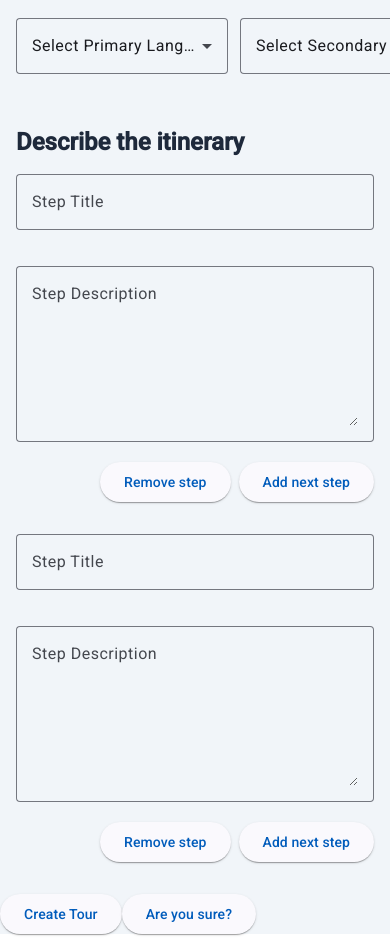
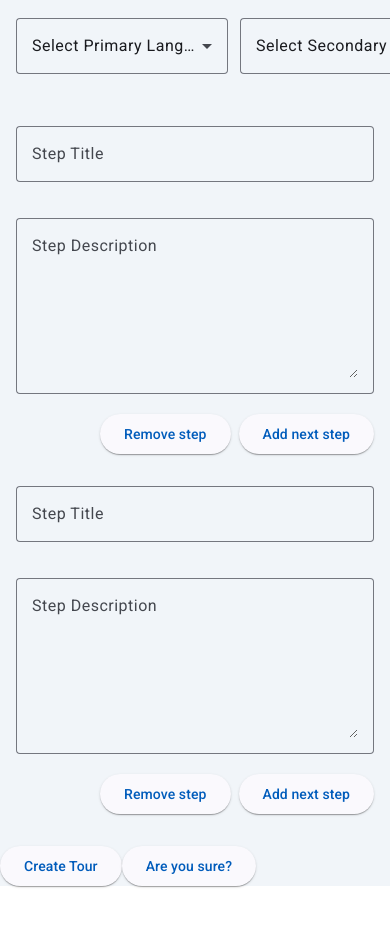
Before and after one commit to leepaolo/vit-thailand-tours, an Angular app: page /create-tour in a window 390 px wide. Shown: the part 846-1784 px from the top of the page. After the commit the page ends 1736 px from the top, so only its background shows below. Built offline with nearby package versions, Linux system fonts and the light colour scheme.

Commit message:
Refactor(CREATE TOUR): Added tour steps

```diff
--- a/src/app/pages/tour/create-tour/create-tour.component.html
+++ b/src/app/pages/tour/create-tour/create-tour.component.html
@@ -1,22 +1,6 @@
-<!-- Conditional section that shows when the tour is created -->
-<!-- <div
-  *ngIf="isTourCreated; else formSection"
-  class="mt-6 p-4 bg-green-100 rounded-lg"
->
-  <h2 class="text-lg font-semibold text-green-600">Tour was created!</h2>
-  <p class="text-gray-700">Want to create a new one?</p>
-  <app-button
-    [text]="'Create New Tour'"
-    (click)="isTourCreated = false"
-  ></app-button>
-</div> -->
-
-<!-- Form Section: Hidden when tour is created -->
-<!-- <ng-template #formSection> -->
-<!-- Conditional section that shows when the tour is created -->
 <form [formGroup]="tourForm" (ngSubmit)="onSubmit()">
   <section class="grid grid-cols-1 md:grid-cols-2 p-4 gap-8">
-    <!-- Grid item 1: Regular form fields -->
+    <!-- LEFT TOUR META -->
     <div>
       <h2
         class="text-2xl sm:text-3xl md:text-4xl lg:text-5xl font-semibold text-slate-800 mb-4"
@@ -57,7 +41,7 @@
       </div>
     </div>
 
-    <!-- Grid item 2: Dynamic step section -->
+    <!-- RIGHT TOUR META -->
     <div>
       <h2
         class="text-2xl sm:text-3xl md:text-4xl lg:text-5xl font-semibold text-slate-800 mb-4"
@@ -75,64 +59,14 @@
     </div>
   </section>
 
-  <section class="grid grid-cols-1 md:grid-cols-2 p-4 gap-8 w-full">
-    <!-- Steps Section -->
-    <section class="col-span-2">
-      <h2
-        class="text-2xl sm:text-3xl md:text-4xl lg:text-5xl font-semibold text-slate-800 mb-4"
-      >
-        Describe the itinerary
-      </h2>
-
-      <div formArrayName="steps" class="grid grid-cols-1 md:grid-cols-2 gap-8">
-        <div
-          *ngFor="let step of steps.controls; let i = index"
-          [formGroupName]="i"
-        >
-          <div class="w-full">
-            <app-input-text
-              [placeholder]="'Step Title'"
-              formControlName="tourStepTitle"
-              validateFormBorder
-            ></app-input-text>
-            <div
-              *ngIf="step.get('tourStepTitle')?.errors?.['required'] && step.get('tourStepTitle')?.touched"
-              class="text-red-600 text-sm"
-            >
-              Step Title is required.
-            </div>
-          </div>
-
-          <div class="w-full">
-            <app-text-area
-              [placeholder]="'Step Description'"
-              formControlName="tourStepDescription"
-              validateFormBorder
-            ></app-text-area>
-            <div
-              *ngIf="step.get('tourStepDescription')?.errors?.['required'] && step.get('tourStepDescription')?.touched"
-              class="text-red-600 text-sm"
-            >
-              Step Description is required.
-            </div>
-          </div>
-
-          <!-- Button to ADD/REMOVE Steps -->
-          <section class="flex justify-end gap-2">
-            <app-button
-              [text]="'Remove step'"
-              (click)="removeStep(i)"
-            ></app-button>
-
-            <app-button
-              [text]="'Add next step'"
-              [type]="'button'"
-              (click)="addStep()"
-            ></app-button>
-          </section>
-        </div>
-      </div>
-    </section>
+  <!-- TOUR STEPS -->
+  <section class="p-4">
+    <app-tour-steps
+      [parentForm]="tourForm"
+      [steps]="steps"
+      (addStep)="addStep()"
+      (removeStep)="removeStep($event)"
+    ></app-tour-steps>
   </section>
 
   <!-- Submit button -->
@@ -149,7 +83,3 @@
     ></app-button>
   </div>
 </form>
-<!-- </ng-template> -->
-
-<!-- REUSABLE COMPONENTS -->
-<!-- <app-tour-info [tourInfoForm]="tourForm"></app-tour-info> -->
--- a/src/app/pages/tour/create-tour/create-tour.component.ts
+++ b/src/app/pages/tour/create-tour/create-tour.component.ts
@@ -29,6 +29,7 @@ import { MatIconModule } from '@angular/material/icon';
 import { TourInfoComponent } from './form/tour-info.component';
 import { TourImageUploadComponent } from './form/tour-image-upload.component';
 import { TourMetaComponent } from './form/tour-meta.component';
+import { TourStepsComponent } from './form/tour-steps.component';
 
 @Component({
   selector: 'app-create-tour',
@@ -47,6 +48,7 @@ import { TourMetaComponent } from './form/tour-meta.component';
     TourInfoComponent,
     TourImageUploadComponent,
     TourMetaComponent,
+    TourStepsComponent,
   ],
   templateUrl: './create-tour.component.html',
   styleUrls: ['./create-tour.component.css'],
@@ -226,6 +228,11 @@ export class CreateTourComponent implements OnInit, OnDestroy {
     this.steps.push(stepForm);
   }
 
+  // Method to remove a step by index
+  removeStep(index: number): void {
+    const defaultStepCount = 2;
+  } // Number of default steps that should not be deleted
+
   updateTour(): void {
     console.log('updateTour method is called');
     if (this.tourForm.valid && this.isEdit) {
@@ -268,11 +275,6 @@ export class CreateTourComponent implements OnInit, OnDestroy {
       this.logInvalidControls();
     }
   }
-
-  // Method to remove a step by index
-  removeStep(index: number): void {
-    const defaultStepCount = 2;
-  } // Number of default steps that should not be deleted
 
   onSubmit(): void {
     if (this.tourForm.valid) {
--- a/src/app/pages/tour/create-tour/form/tour-steps.component.ts
+++ b/src/app/pages/tour/create-tour/form/tour-steps.component.ts
@@ -1,16 +1,87 @@
-import { Component } from '@angular/core';
+import { Component, EventEmitter, Input, Output } from '@angular/core';
+import { CommonModule } from '@angular/common';
+import { FormArray, FormGroup, ReactiveFormsModule } from '@angular/forms';
+import { ButtonComponent } from '../../../../shared/components/ui/button.component';
+import { InputTextComponent } from '../../../../shared/components/ui/input-text.component';
+import { TextAreaComponent } from '../../../../shared/components/ui/text-area.component';
+import { ValidateFormBorderDirective } from '../../../../shared/directives/validate-form-border.directive';
 
 @Component({
   selector: 'app-tour-steps',
   standalone: true,
-  imports: [],
+  imports: [
+    CommonModule,
+    ReactiveFormsModule,
+    InputTextComponent,
+    TextAreaComponent,
+    ButtonComponent,
+    ValidateFormBorderDirective,
+  ],
   template: `
-    <p>
-      tour-steps works!
-    </p>
+    <div [formGroup]="parentForm">
+      <div formArrayName="steps" class="grid grid-cols-1 md:grid-cols-2 gap-8">
+        <div
+          *ngFor="let step of steps.controls; let i = index"
+          [formGroupName]="i"
+        >
+          <!-- Step Title -->
+          <div class="w-full">
+            <app-input-text
+              [placeholder]="'Step Title'"
+              formControlName="tourStepTitle"
+              validateFormBorder
+            ></app-input-text>
+            <div
+              *ngIf="step.get('tourStepTitle')?.errors?.['required'] && step.get('tourStepTitle')?.touched"
+              class="text-red-600 text-sm"
+            >
+              Step Title is required.
+            </div>
+          </div>
+
+          <!-- Step Description -->
+          <div class="w-full">
+            <app-text-area
+              [placeholder]="'Step Description'"
+              formControlName="tourStepDescription"
+              validateFormBorder
+            ></app-text-area>
+            <div
+              *ngIf="step.get('tourStepDescription')?.errors?.['required'] && step.get('tourStepDescription')?.touched"
+              class="text-red-600 text-sm"
+            >
+              Step Description is required.
+            </div>
+          </div>
+
+          <!-- Button to Add/Remove Steps -->
+          <section class="flex justify-end gap-2">
+            <app-button [text]="'Remove step'" (click)="onRemoveStep(i)">
+            </app-button>
+
+            <app-button
+              [text]="'Add next step'"
+              [type]="'button'"
+              (click)="onAddStep()"
+            ></app-button>
+          </section>
+        </div>
+      </div>
+    </div>
   `,
-  styles: ``
+  styles: [],
 })
 export class TourStepsComponent {
+  @Input() steps!: FormArray; // Receive the steps FormArray
+  @Input() parentForm!: FormGroup; // Receive the parent FormGroup
+  @Output() removeStep = new EventEmitter<number>(); // Emit index for removal
+  @Output() addStep = new EventEmitter<void>(); // Event to add a step
 
+  onRemoveStep(index: number): void {
+    this.removeStep.emit(index); // Emit the step index
+  }
+
+  onAddStep(): void {
+    this.addStep.emit(); // Correctly emit the add step event
+  }
 }
```
Also changed, not shown: server/db.json.
